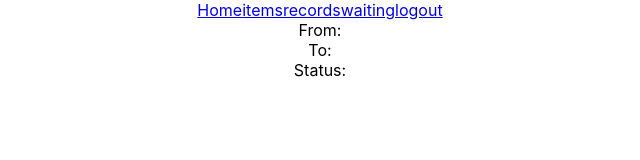
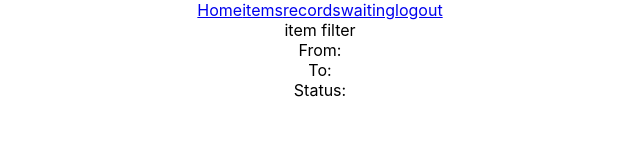
Before and after one commit to LawPakSum/codePanda_client, a React (Create React App) app: page /records in a window 1280 px wide. Shown: the top 160 px of the page, without its empty margins (320-960 px from the left). Built offline with nearby package versions, Linux system fonts and the light colour scheme.

Commit message:
correct item filter name

```diff
--- a/src/Components/Item_Filter.jsx
+++ b/src/Components/ItemFilter.jsx
@@ -1,11 +1,11 @@
 import React from 'react';
 
-function Item_Filter() {
+function ItemFilter() {
   return (
     <div className='filter'>
-
+        <div>item filter</div>
     </div>
   );
 }
 
-export default Item_Filter;
+export default ItemFilter;
--- a/src/Pages/Item/AllItem.jsx
+++ b/src/Pages/Item/AllItem.jsx
@@ -1,11 +1,11 @@
 import React from 'react';
 import SingleItemRow from '../../Components/SingleItemRow';
-import Item_Filter from '../../Components/Item_Filter';
+import ItemFilter from '../../Components/ItemFilter';
 
 function AllItem() {
   return (
     <div>
-        <Item_Filter></Item_Filter>
+        <ItemFilter></ItemFilter>
         <div className='items_page page_main'>
             <div className='items'>
                 <div className='single_item'>
--- a/src/Pages/Record/Record.jsx
+++ b/src/Pages/Record/Record.jsx
@@ -1,11 +1,11 @@
 import React from 'react';
-import Item_Filter from '../../Components/Item_Filter';
+import ItemFilter from '../../Components/ItemFilter';
 import SingleItemRow from '../../Components/SingleItemRow';
 
 function Record() {
   return (
     <div>
-        <Item_Filter></Item_Filter>
+        <ItemFilter></ItemFilter>
         <div className='records_page page_main'>
             <div className='records_items'>
                 <div className='single_item'>
--- a/src/Pages/Waiting/Waiting.jsx
+++ b/src/Pages/Waiting/Waiting.jsx
@@ -1,10 +1,10 @@
 import React from 'react';
-import Item_Filter from '../../Components/Item_Filter';
+import ItemFilter from '../../Components/ItemFilter';
 import   SingleItemRow from '../../Components/SingleItemRow';
 function Waiting() {
   return (
     <div>
-        <Item_Filter></Item_Filter>
+        <ItemFilter></ItemFilter>
         <div className='waiting_page page_main'>
             <div className='waiting_items'>
                 <div className='waiting_single_item'>
```
